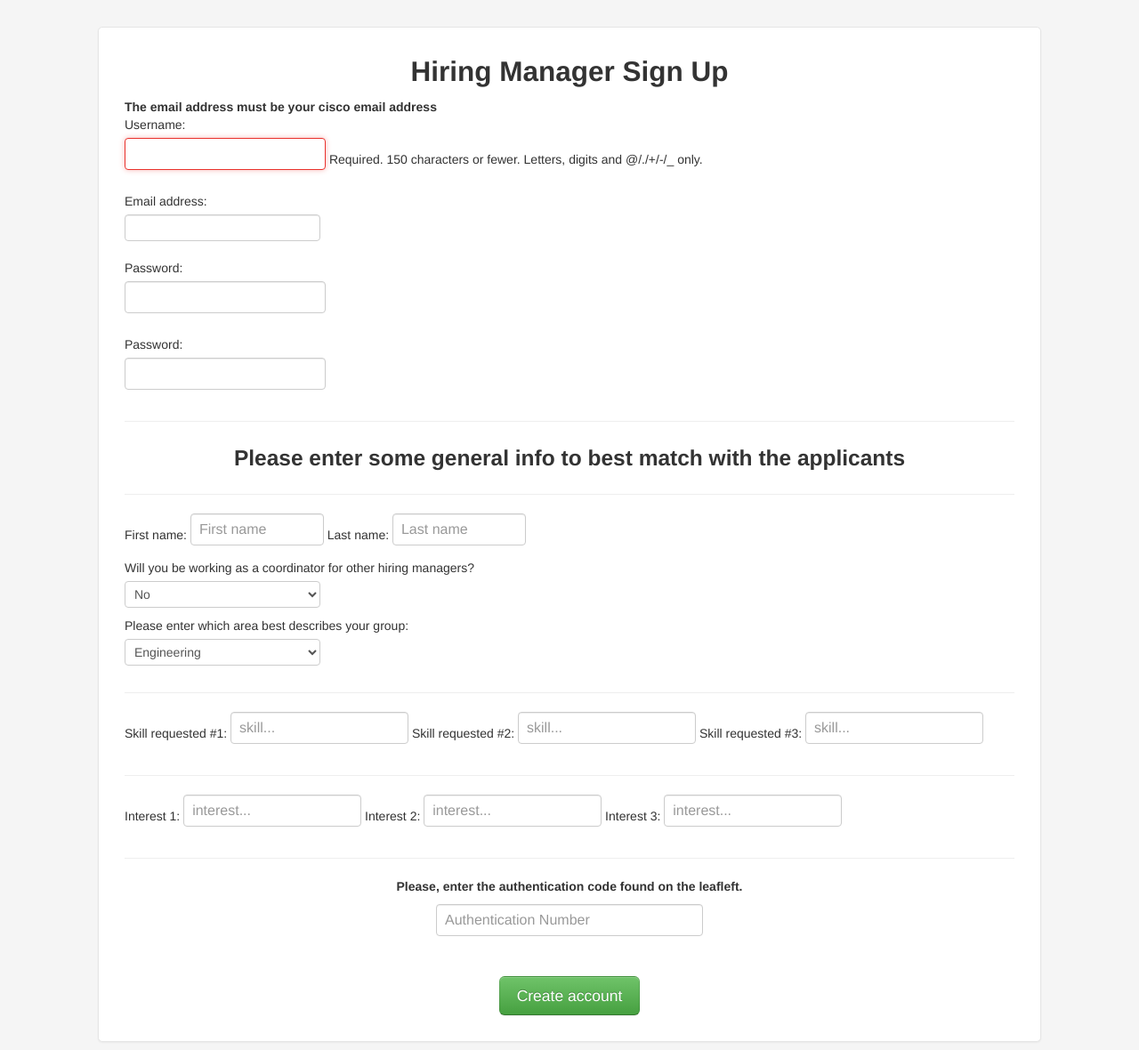
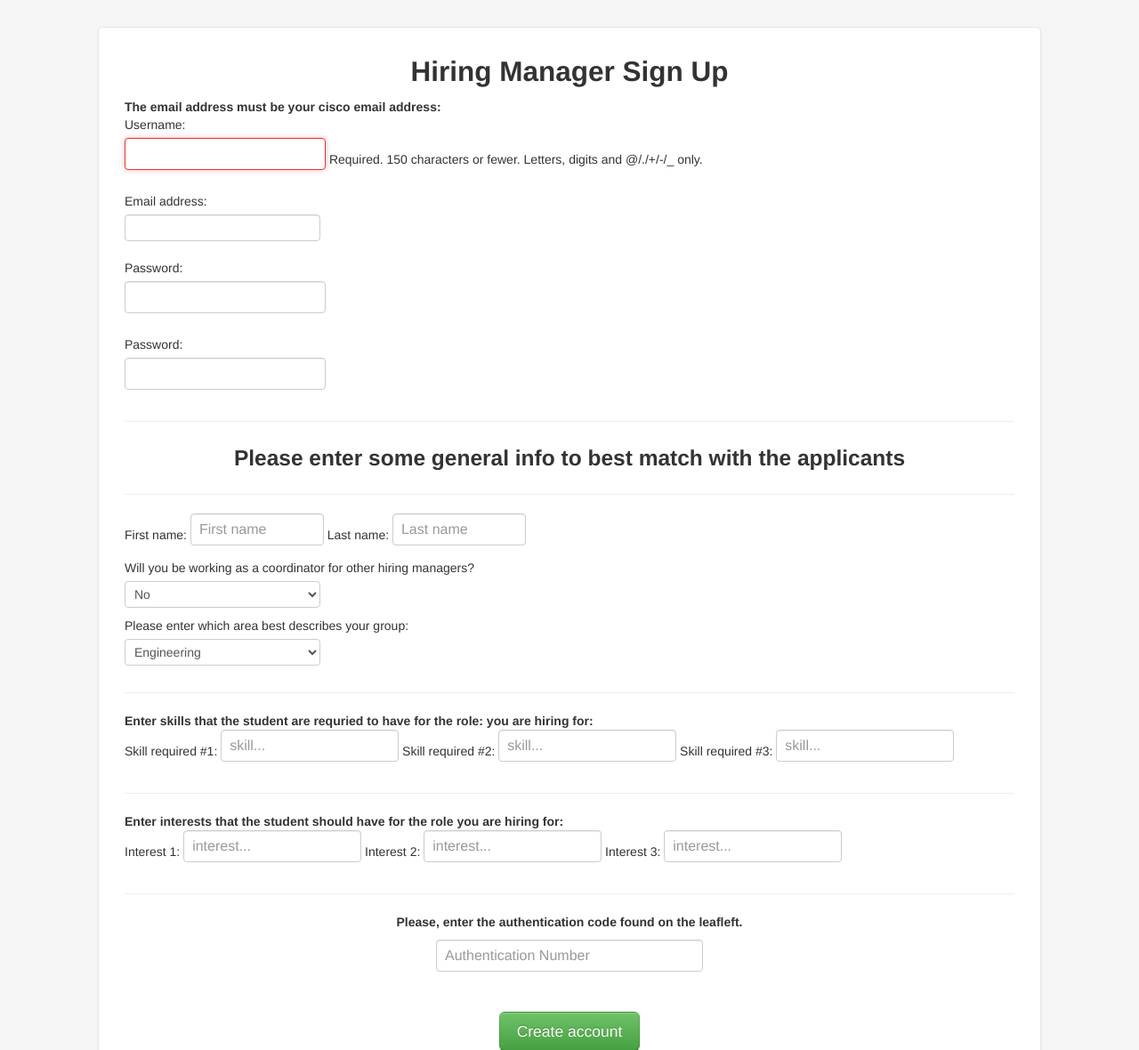
Before and after one commit to fraferra/ciip, a Django app: page /ciip/manager_signup/ in a window 1280 px wide. Shown: the part 130-1310 px from the top of the page at 89% size. Run offline with Django 3.2, Linux system fonts and the light colour scheme; some libraries are stand-ins or nearby versions.

Commit message:
description changes to signup page

```diff
--- a/ciip/templates/ciip/manager_signup.html
+++ b/ciip/templates/ciip/manager_signup.html
@@ -96,7 +96,8 @@
    <br>
  <form class="form-signin"  action="" method="post">{% csrf_token %}
  <center><h2 style="width:1000px" class="form-signin-heading">Hiring Manager Sign Up</h2></center>
- <b>The email address must be your cisco email address</b>
+ <b>The email address must be your cisco email address:</b>
+ <br>
 {{ form.as_p }}
 <!--<input type="text" id='usertype' name="FirstName" value="university or student?"><br>-->
 <div>
@@ -136,14 +137,18 @@
 </select></p>
 
 <hr class="featurette-divider">
- <p>Skill requested #1:
+<b>Enter skills that the student are requried to have for the role: you are hiring for:</b>
+<br>
+ <p>Skill required #1:
 <input type="text" class="input-block-level" style="width:200px" placeholder="skill..." name="skill_1" >
- Skill requested #2:
+ Skill required #2:
 <input type="text" class="input-block-level" style="width:200px" placeholder="skill..." name="skill_2" >
- Skill requested #3:
+ Skill required #3:
 <input type="text" class="input-block-level" style="width:200px" placeholder="skill..." name="skill_3" > </p>
 
 <hr class="featurette-divider">
+<b>Enter interests that the student should have for the role you are hiring for:</b>
+<br>
  <p>Interest 1:
 <input type="text" class="input-block-level" style="width:200px"placeholder="interest..." name="interest_1" >
  Interest 2:
```
